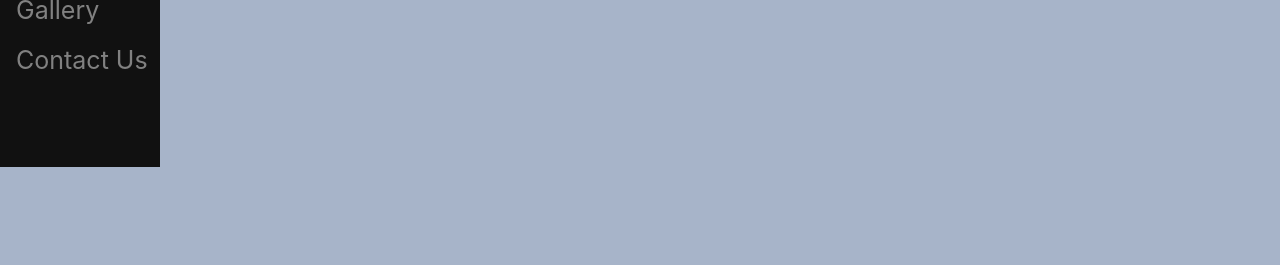
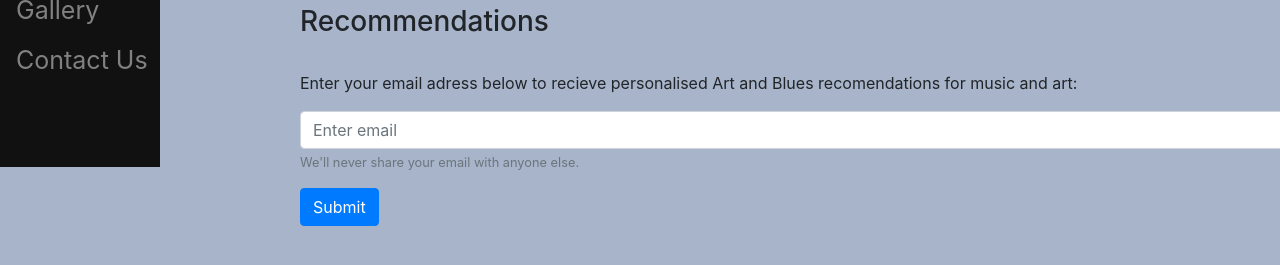
Before and after one commit to jessicaab12/group_project, a plain HTML site: page contact.html in a window 1280 px wide. Shown: the part 283-548 px from the top of the page. Drawn offline with nearby package versions, Linux system fonts and the light colour scheme.

Commit message:
text moved

```diff
--- a/contact.html
+++ b/contact.html
@@ -44,6 +44,21 @@
 
     <div class="aboutpage">
       <h2> Contact</h2>
+
+
+        <h3 id="recommend"> Recommendations </h3>
+        <div class="email">
+          <br>
+          <p> Enter your email adress below to recieve personalised Art and Blues recomendations for music and art:
+          <form>
+      <div class="form-group">
+        <input type="email" class="form-control" id="exampleInputEmail1" aria-describedby="emailHelp" placeholder="Enter email">
+        <small id="emailHelp" class="form-text text-muted">We'll never share your email with anyone else.</small>
+      </div>
+      <button type="submit" class="btn btn-primary">Submit</button>
+    </form>
+        </div>
+      </div>
     </div>
     </div>
 
--- a/css/styles.css
+++ b/css/styles.css
@@ -5,7 +5,12 @@ h1{
   a;
 }
 
-
+#recommend {
+  margin-left: 300px;
+}
+.email{
+  margin-left: 300px;
+}
 
 #snapchat{
   height: 100px;
```
Also changed, not shown: about-us.html (+0 -16 lines), index.html (+0 -8 lines).
